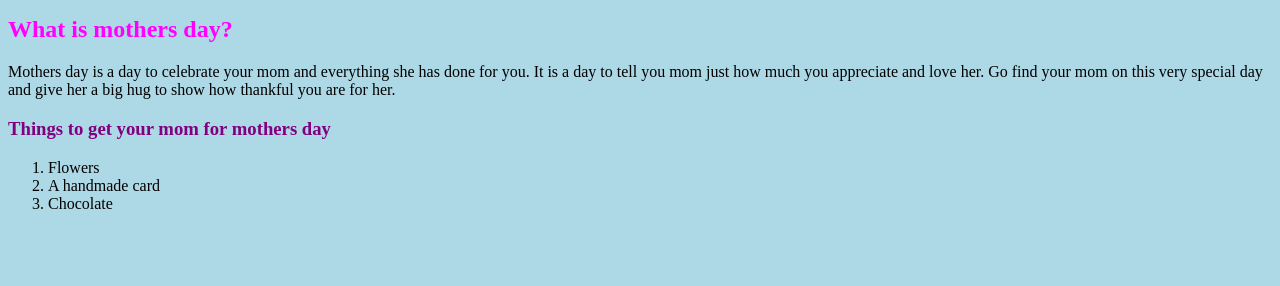
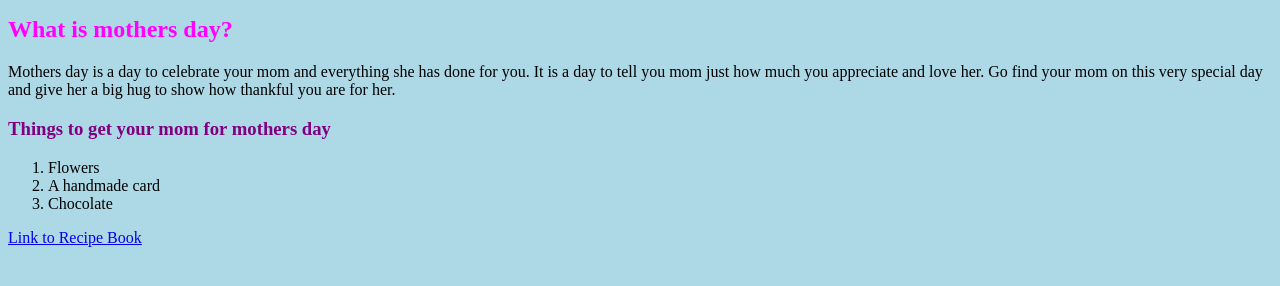
Before and after one commit to abbbyyythurber/abbbythurber.github.io, a plain HTML site: page index.html in a window 1280 px wide. Shown: the part 254-540 px from the top of the page. Drawn offline with Linux system fonts and the light colour scheme.

Commit message:
Update index.html

```diff
--- a/index.html
+++ b/index.html
@@ -42,6 +42,11 @@
             <li> Chocolate
         </ol>
 
+                    <p>
+                <a href="recipe.html"> Link to Recipe Book</a>
+            </p>
 
     </body>
 </html>
+    </body>
+</html>
```
